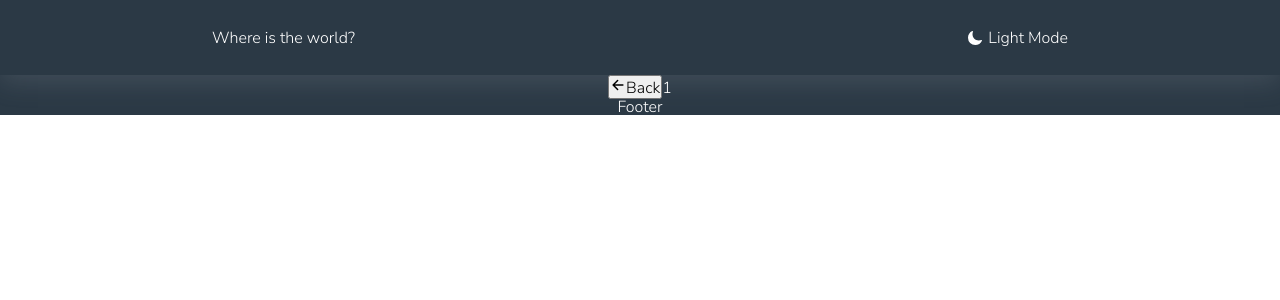
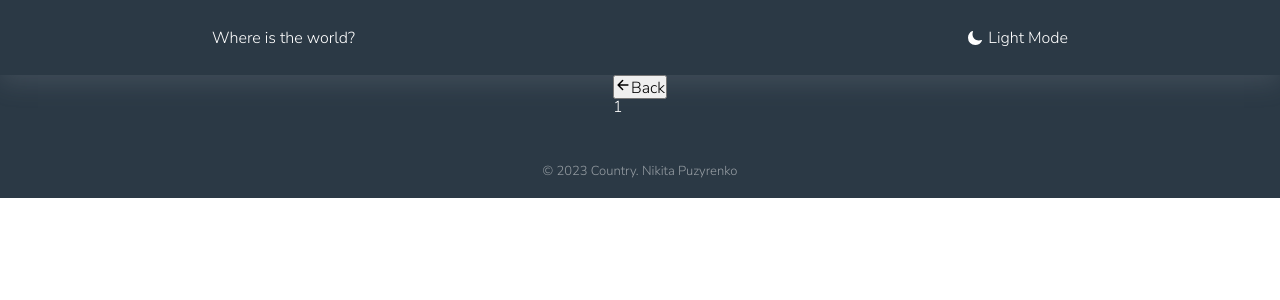
Before and after one commit to NikitOS-1/countries, a React (Create React App) app: page /country/1 in a window 1280 px wide. Shown: the top 300 px of the page. Built offline with nearby package versions, Linux system fonts and the light colour scheme; no server answers.

Commit message:
add signature

```diff
--- a/src/containers/Footer/Footer.jsx
+++ b/src/containers/Footer/Footer.jsx
@@ -1,4 +1,10 @@
+import style from "./Footer.module.scss";
+
 const Footer = () => {
-  return <footer>Footer</footer>;
+  return (
+    <footer>
+      <div className={style.after}>© 2023 Country. Nikita Puzyrenko</div>
+    </footer>
+  );
 };
 export default Footer;
--- /dev/null
+++ b/src/containers/Footer/Footer.module.scss
@@ -0,0 +1,8 @@
+.after {
+    display: flex;
+    align-items: center;
+    justify-content: center;
+    margin: 50px 0px 20px 0px;
+    font-size: 13px;
+    opacity: 0.5;
+}
--- a/src/pages/Details/Details.jsx
+++ b/src/pages/Details/Details.jsx
@@ -2,30 +2,30 @@ import axios from "axios";
 import { useLocation, useNavigate, useParams } from "react-router-dom";
 import { IoArrowBack } from "react-icons/io5";
 import { useEffect, useState } from "react";
+import { searchByCountry } from "../../config";
 
-const Details = ({ match }) => {
+const Details = () => {
   const location = useLocation();
   const navigate = useNavigate();
   const { name } = useParams();
   const path = location.pathname;
-
   const [country, setCountry] = useState(null);
+  console.log(country);
 
   useEffect(() => {
-    axios.get();
+    axios.get(searchByCountry(name)).then(({ data }) => setCountry(data[0]));
   }, [name]);
 
-  const goBack = () => {
-    navigate(-1);
-  };
   return (
     <>
       <div>
-        <button onClick={goBack}>
-          <IoArrowBack />
-          Back
-        </button>
-        {name}
+        <nav>
+          <button onClick={() => navigate(-1)}>
+            <IoArrowBack />
+            Back
+          </button>
+        </nav>
+        <div>{name}</div>
       </div>
     </>
   );
```
Also changed, not shown: src/pages/Details/Details.module.scss (+14 -0 lines).
